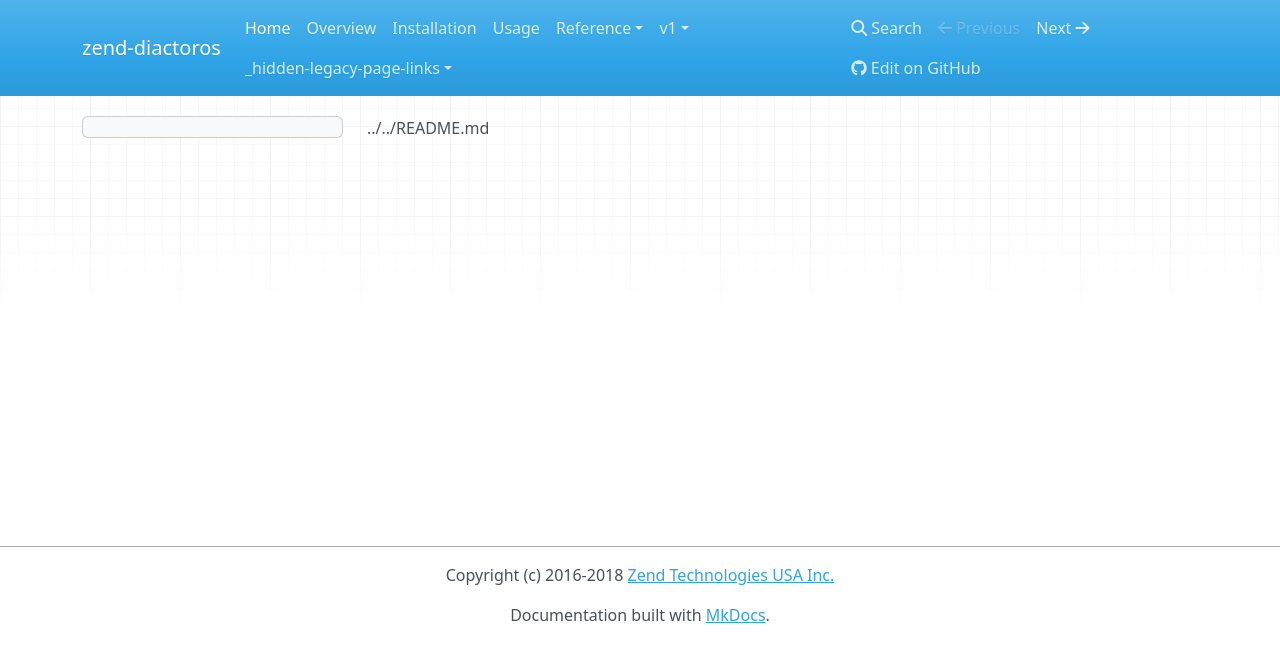
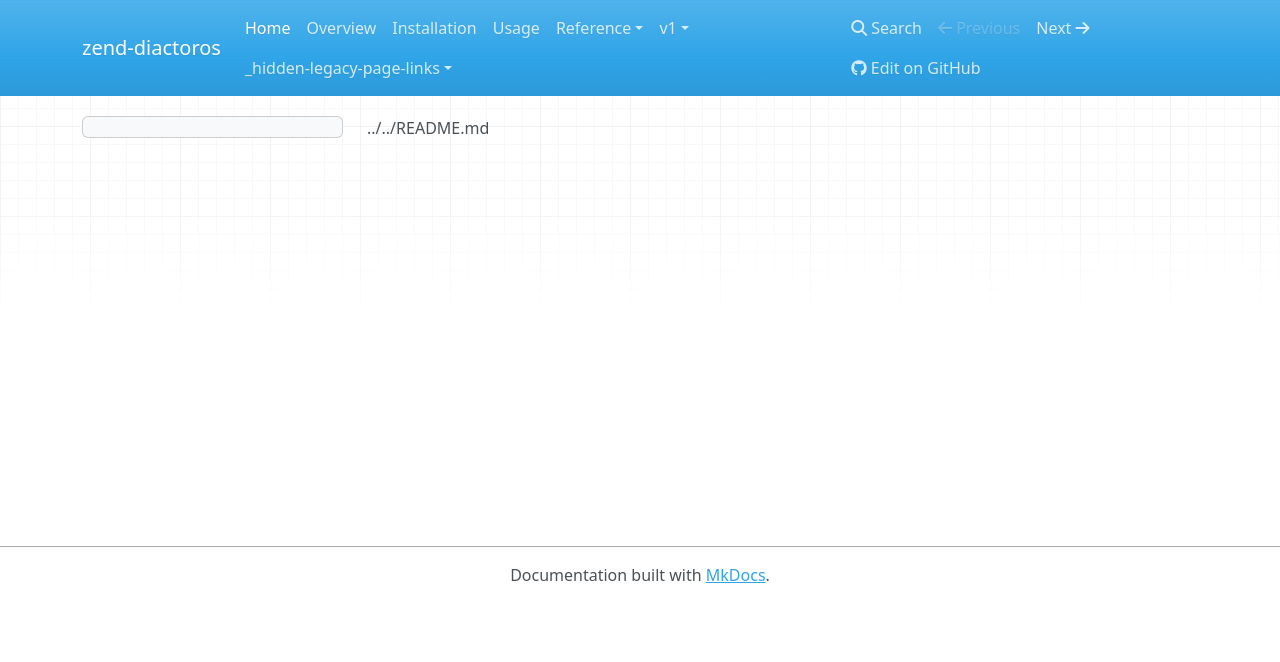
Before and after one commit to zendframework/zend-diactoros, an MkDocs documentation site: the page built from docs/book/index.md, in a window 1280 px wide. Shown: the top 662 px of the page. Built offline with MkDocs 1.6.1, drawn with Linux system fonts in a browser that asks for light colours; nearby versions of some CDN libraries; old or Windows-style settings are respelled for this version of MkDocs.

Commit message:
Removes copyright notice from MkDocs configuration

```diff
--- a/mkdocs.yml
+++ b/mkdocs.yml
@@ -31,4 +31,3 @@ pages:
 site_name: zend-diactoros
 site_description: 'PSR-7 HTTP message implementations.'
 repo_url: 'https://github.com/zendframework/zend-diactoros'
-copyright: 'Copyright (c) 2016-2018 <a href="https://www.zend.com/">Zend Technologies USA Inc.</a>'
```
